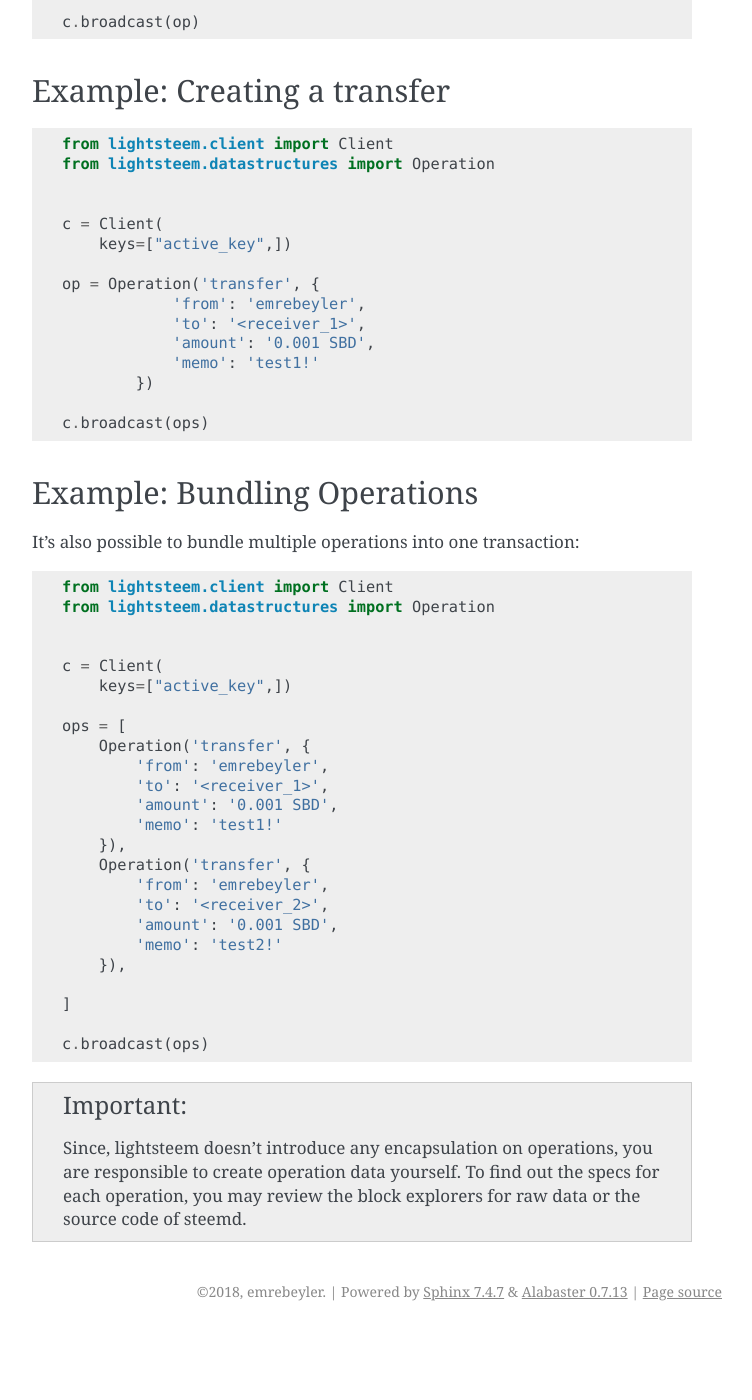
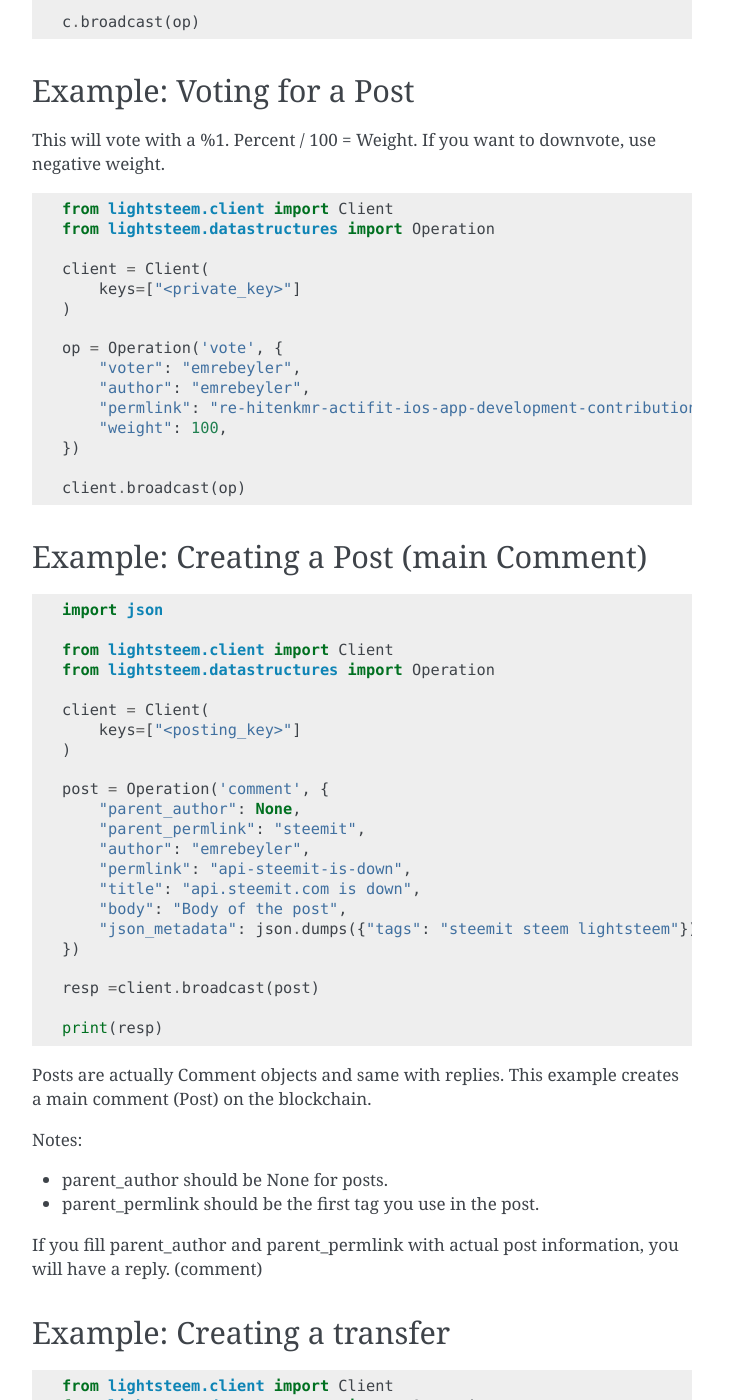
Before and after one commit to emre/lightsteem, a Sphinx documentation site: the page built from docs/broadcasting.rst, in a window 1280 px wide and 1400 px high, scrolled down 794 px. Shown: the whole window, without its empty margins (388-1140 px from the left). Built offline with Sphinx 7.4.7, drawn with Linux system fonts in a browser that asks for light colours; before the commit the page ends 2125 px from its top, so only the background shows below that; some of the changed text lies outside the part shown.

Commit message:
Add more examples to the documentation

```diff
--- a/docs/broadcasting.rst
+++ b/docs/broadcasting.rst
@@ -40,8 +40,74 @@
 
     c.broadcast(op)
 
+
+Example: Voting for a Post
+-----------------------------
+
+This will vote with a %1. Percent / 100 = Weight. If you want to downvote,
+use negative weight.
+
+.. code-block:: python
+
+
+    from lightsteem.client import Client
+    from lightsteem.datastructures import Operation
+
+    client = Client(
+        keys=["<private_key>"]
+    )
+
+    op = Operation('vote', {
+        "voter": "emrebeyler",
+        "author": "emrebeyler",
+        "permlink": "re-hitenkmr-actifit-ios-app-development-contribution-20180816t105311829z",
+        "weight": 100,
+    })
+
+    client.broadcast(op)
+
+Example: Creating a Post (main Comment)
+-----------------------------
+
+.. code-block:: python
+
+    import json
+
+    from lightsteem.client import Client
+    from lightsteem.datastructures import Operation
+
+    client = Client(
+        keys=["<posting_key>"]
+    )
+
+    post = Operation('comment', {
+        "parent_author": None,
+        "parent_permlink": "steemit",
+        "author": "emrebeyler",
+        "permlink": "api-steemit-is-down",
+        "title": "api.steemit.com is down",
+        "body": "Body of the post",
+        "json_metadata": json.dumps({"tags": "steemit steem lightsteem"})
+    })
+
+    resp =client.broadcast(post)
+
+    print(resp)
+
+Posts are actually Comment objects and same with replies. This example
+creates a main comment (Post) on the blockchain.
+
+Notes:
+
+- parent_author should be None for posts.
+- parent_permlink should be the first tag you use in the post.
+
+If you fill parent_author and parent_permlink with actual post information, you will
+have a reply. (comment)
+
+
 Example: Creating a transfer
----------------------
+-----------------------------
 
 .. code-block:: python
 
@@ -97,5 +163,26 @@
     c.broadcast(ops)
 
 
+Example: Using convert function for SBDs
+---------------------------------------------------------------------------------
+
+.. code-block:: python
+
+    from lightsteem.client import Client
+    from lightsteem.datastructures import Operation
+
+    client = Client(
+        keys=["<active_key>"]
+    )
+    client.broadcast(
+        Operation('convert', {
+            "owner": "emrebeyler,
+            "amount": "0.500 SBD",
+            "requestid": 1,
+        })
+    )
+
+Note: requestid and the owner is unique together.
+
 .. important ::
     Since, lightsteem doesn't introduce any encapsulation on operations, you are responsible to create operation data yourself. To find out the specs for each operation, you may review the block explorers for raw data or the source code of steemd.
```
Also changed, not shown: docs/gettingstarted.rst (+9 -0 lines).
